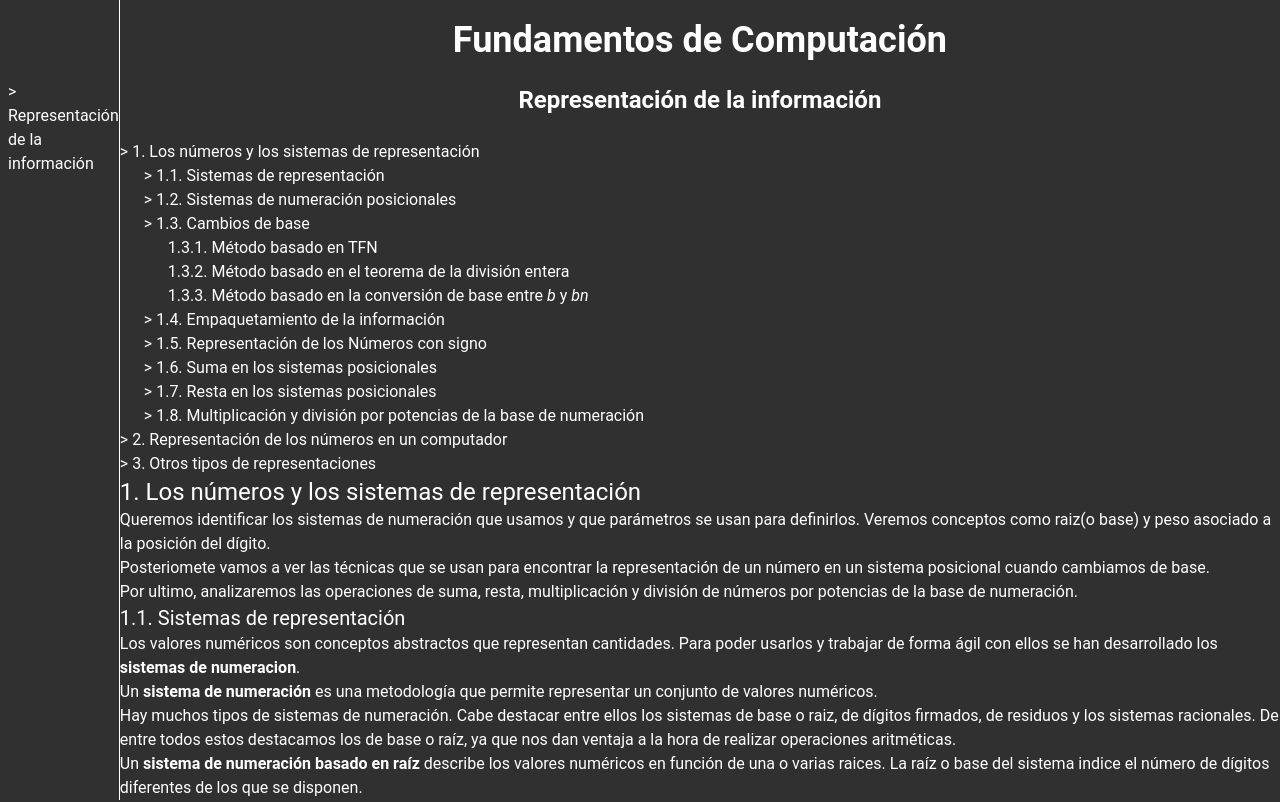
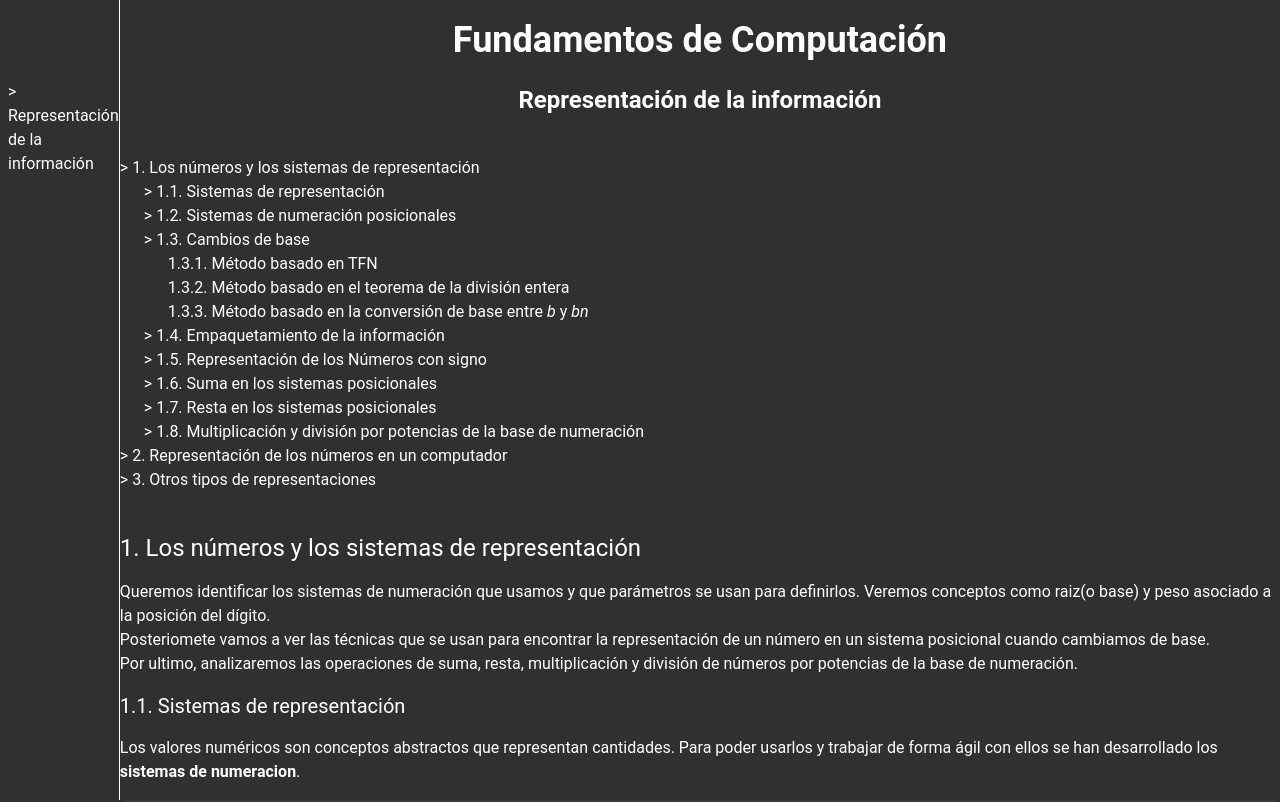
Before and after one commit to abravo83/angular-fundamentos-computacion, an Angular app: page /representacion-informacion in a window 1280 px wide. Shown: the top 802 px of the page. Built offline with nearby package versions, Linux system fonts and the light colour scheme.

Commit message:
Agregar estilos para la tabla de contenido y mejorar la presentación de los artículos

```diff
--- a/src/app/pages/representacion-informacion/representacion-informacion.css
+++ b/src/app/pages/representacion-informacion/representacion-informacion.css
@@ -1,3 +1,7 @@
+
+.toc {
+  margin: 40px 0;
+}
 
 .toc__container__nav li  {
   padding: 3px;
@@ -19,3 +23,14 @@
   padding: 3px;
   border-radius: 0.5rem;
 }
+
+.article__content_box {
+  background-color: #3a3a3a;
+  border-radius: 0.5rem;
+  padding: 1rem;
+  margin: 1rem 0;
+}
+
+.article__header, .section__header {
+  margin: 1rem 0;
+}
```
